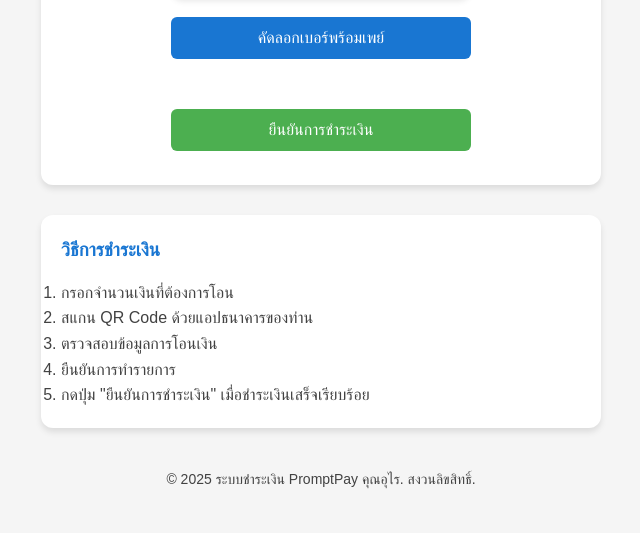
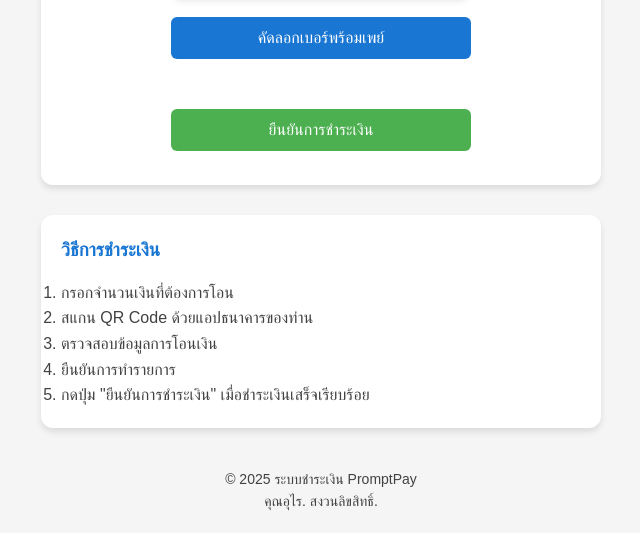
Before and after one commit to pskorn2/urai16, a plain HTML site: page promptpay.html in a window 1280 px wide. Shown: the part 677-1210 px from the top of the page, without its empty margins (319-959 px from the left). Before the commit the page ends 1187 px from the top, so only its background shows below. Drawn offline with Linux system fonts and the light colour scheme.

Commit message:
Update promptpay.html

```diff
--- a/promptpay.html
+++ b/promptpay.html
@@ -343,7 +343,7 @@
         </div>
 
         <footer>
-            <p>&copy; 2025 ระบบชำระเงิน PromptPay คุณอุไร. สงวนลิขสิทธิ์.</p>
+            <p>&copy; 2025 ระบบชำระเงิน PromptPay <br> คุณอุไร. สงวนลิขสิทธิ์.</p>
         </footer>
     </div>
 
```
